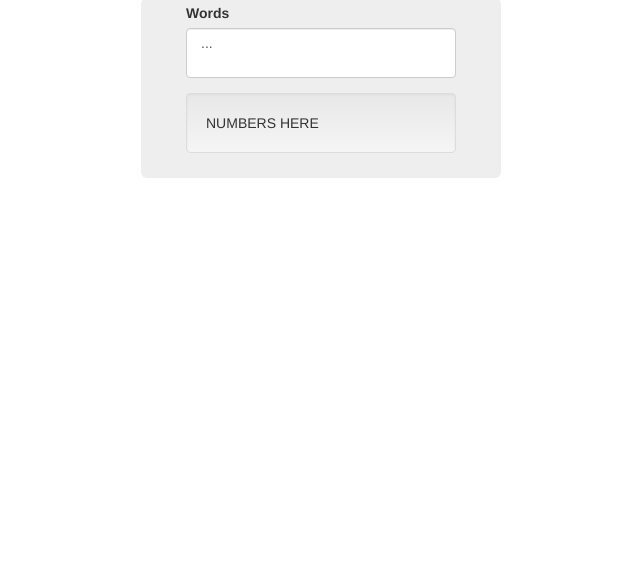
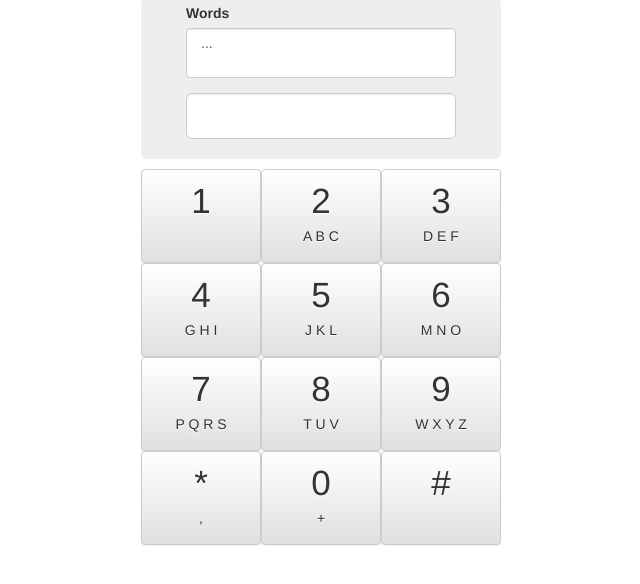
Before and after one commit to glauber-silva/t9-words-frontend, a React app in the folder frontend/: page / in a window 1280 px wide. Shown: the part 54-638 px from the top of the page, without its empty margins (319-959 px from the left). Built offline with nearby package versions, Linux system fonts and the light colour scheme.

Commit message:
- included buttons to numpad.js

```diff
--- a/frontend/src/components/home.js
+++ b/frontend/src/components/home.js
@@ -1,11 +1,13 @@
 import React from 'react';
 import Labels from './labels';
+import Numpad from './numpad';
 
 class Home extends React.Component{
     render(){
         return(
             <div>
                 <Labels/>
+                <Numpad />
             </div>
         )
     }
--- a/frontend/src/components/label_num.js
+++ b/frontend/src/components/label_num.js
@@ -1,12 +1,12 @@
 import React from 'react';
-import { Well } from 'react-bootstrap';
+import { FormGroup, FormControl  } from 'react-bootstrap';
 
 class LabelNum extends React.Component{
     render(){
         return(
-            <Well>
-                NUMBERS HERE
-            </Well>
+        <FormGroup bsSize="large">
+            <FormControl type="tel" />
+        </FormGroup>
         )
     }
 
--- /dev/null
+++ b/frontend/src/components/numpad.js
@@ -0,0 +1,77 @@
+import React from 'react';
+import { Row, Col } from 'react-bootstrap';
+
+class Numpad extends React.Component{
+    render(){
+        return(
+            <div className="numpad">
+                <Row className="buttons">
+                    <Col className="btn btn-default" md={4} xs={4}>
+                        <span className="num">1</span>
+                        <p>&nbsp;</p>
+                    </Col>
+
+                    <Col className="btn btn-default" md={4} xs={4}>
+                        <span className="num">2</span>
+                        <p>A B C</p>
+                    </Col>
+
+                    <Col className="btn btn-default" md={4} xs={4}>
+                        <span className="num">3</span>
+                        <p>D E F</p>
+                    </Col>
+                </Row>
+                <Row className="buttons">
+                    <Col className="btn btn-default" md={4} xs={4}>
+                        <span className="num">4</span>
+                        <p>G H I</p>
+                    </Col>
+
+                    <Col className="btn btn-default" md={4} xs={4}>
+                        <span className="num">5</span>
+                        <p>J K L</p>
+                    </Col>
+
+                    <Col className="btn btn-default" md={4} xs={4}>
+                        <span className="num">6</span>
+                        <p>M N O</p>
+                    </Col>
+                </Row>
+                <Row className="buttons">
+                    <Col className="btn btn-default" md={4} xs={4}>
+                        <span className="num">7</span>
+                        <p>P Q R S</p>
+                    </Col>
+
+                    <Col className="btn btn-default" md={4} xs={4}>
+                        <span className="num">8</span>
+                        <p>T U V</p>
+                    </Col>
+
+                    <Col className="btn btn-default" md={4} xs={4}>
+                        <span className="num">9</span>
+                        <p>W X Y Z</p>
+                    </Col>
+                </Row>
+                <Row className="buttons">
+                    <Col className="btn btn-default" md={4} xs={4}>
+                        <span className="num">*</span>
+                        <p>,</p>
+                    </Col>
+
+                    <Col className="btn btn-default" md={4} xs={4}>
+                        <span className="num">0</span>
+                        <p>+</p>
+                    </Col>
+
+                    <Col className="btn btn-default" md={4} xs={4}>
+                        <span className="num">#</span>
+                        <p>&nbsp;</p>
+                    </Col>
+                </Row>
+
+            </div>
+        )
+    }
+}
+export default Numpad;
--- a/frontend/src/static/css/base.css
+++ b/frontend/src/static/css/base.css
@@ -8,10 +8,9 @@ NAVBAR
 /*
 * Content
 */
+
 .jumbotron {
     padding: 5px;
-    padding-right: 5px;
-    padding-left: 5px;
 }
 
 /*
@@ -20,11 +19,32 @@ NAVBAR
 select[multiple]{
     height: 50px;
 }
-
+/*
+* Numpad
+*/
+.buttons{
+    margin: auto;
+}
+.numpad{
+    margin-top: -20px;
+}
+.btn{
+    min-height: 61px;
+}
+.num{
+    font-size: 35px;
+}
 
 @media screen and (min-width:768px){
     .jumbotron {
-        padding-right: 10px;
-        padding-left: 10px;
+        padding-right: 30px;
+        padding-left: 30px;
     }
 }
+
+@media screen and (min-width:400px){
+    .jumbotron {
+        padding-right: 30px;
+        padding-left: 30px;
+    }
+}
```
